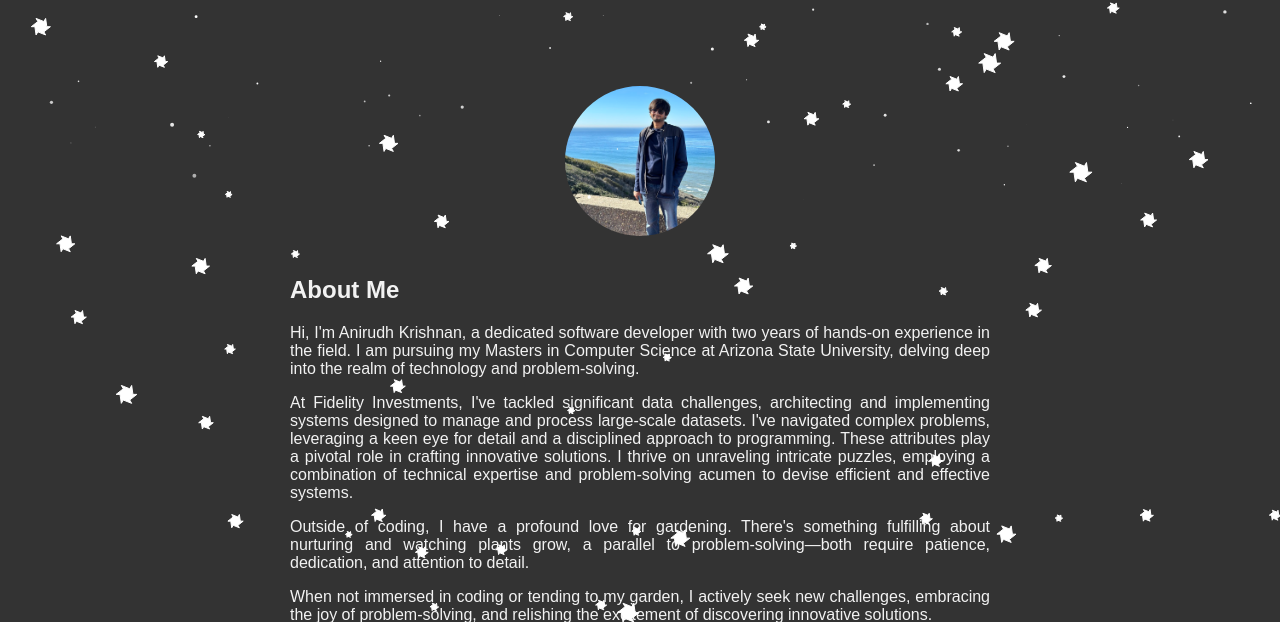
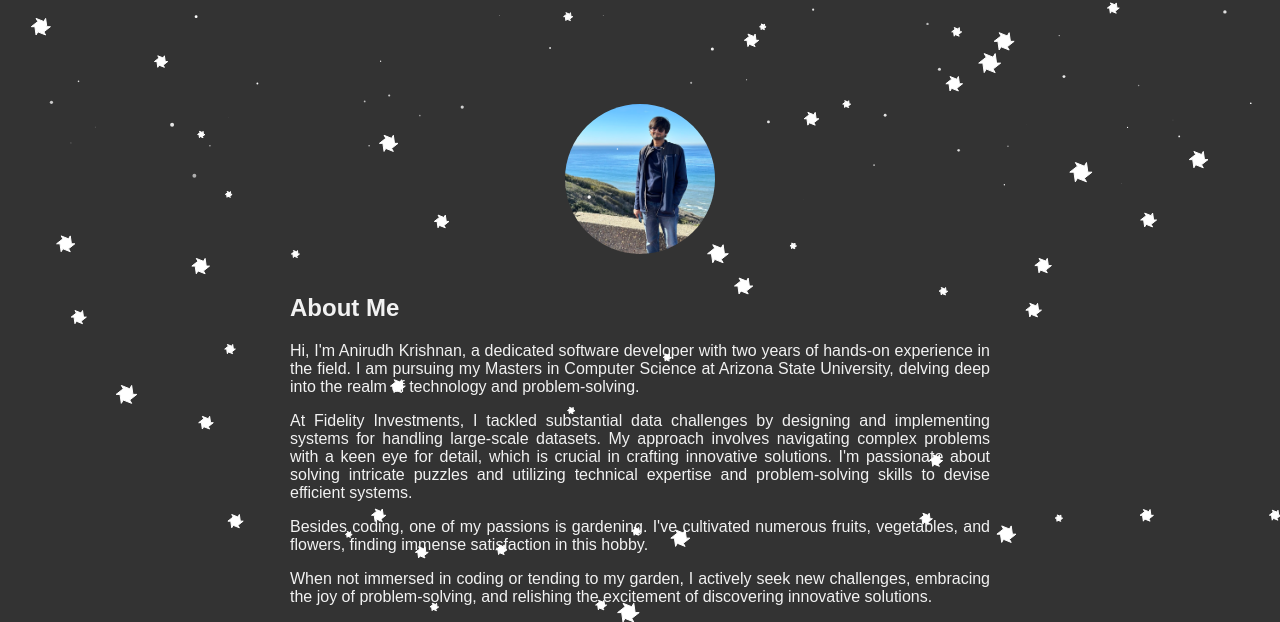
Before and after one commit to killua1zoldyck/killua1zoldyck.github.io, a plain HTML site: page index.html in a window 1280 px wide. Shown: the top 622 px of the page. Drawn offline with Linux system fonts and the light colour scheme.

Commit message:
Update index.html

```diff
--- a/index.html
+++ b/index.html
@@ -24,15 +24,12 @@
           and problem-solving.
         </p>
         <p>
-          At Fidelity Investments, I've tackled significant data challenges, architecting and implementing systems designed to manage
-          and process large-scale datasets. I've navigated complex problems, leveraging a keen eye for detail and a disciplined approach
-          to programming. These attributes play a pivotal role in crafting innovative solutions. I thrive on unraveling intricate puzzles,
-          employing a combination of technical expertise and problem-solving acumen to devise efficient and effective systems.
+          At Fidelity Investments, I tackled substantial data challenges by designing and implementing systems for handling large-scale datasets.
+          My approach involves navigating complex problems with a keen eye for detail, which is crucial in crafting innovative solutions.
+          I'm passionate about solving intricate puzzles and utilizing technical expertise and problem-solving skills to devise efficient systems.
         </p>
         <p>
-          Outside of coding, I have a profound love for gardening. There's something fulfilling about nurturing and
-          watching plants grow, a parallel to problem-solving—both require patience, dedication, and attention to
-          detail.
+          Besides coding, one of my passions is gardening. I've cultivated numerous fruits, vegetables, and flowers, finding immense satisfaction in this hobby.
         </p>
         <p>
           When not immersed in coding or tending to my garden, I actively seek new challenges, embracing the joy of
```
